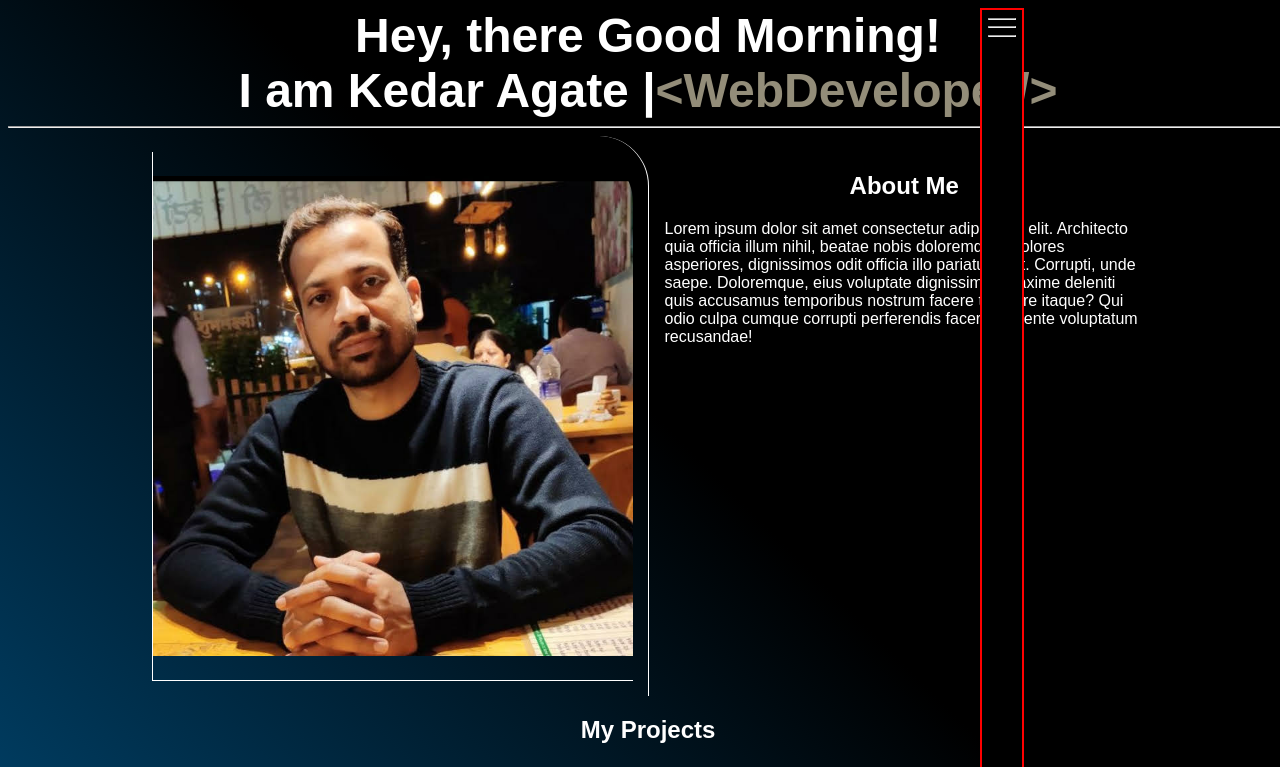
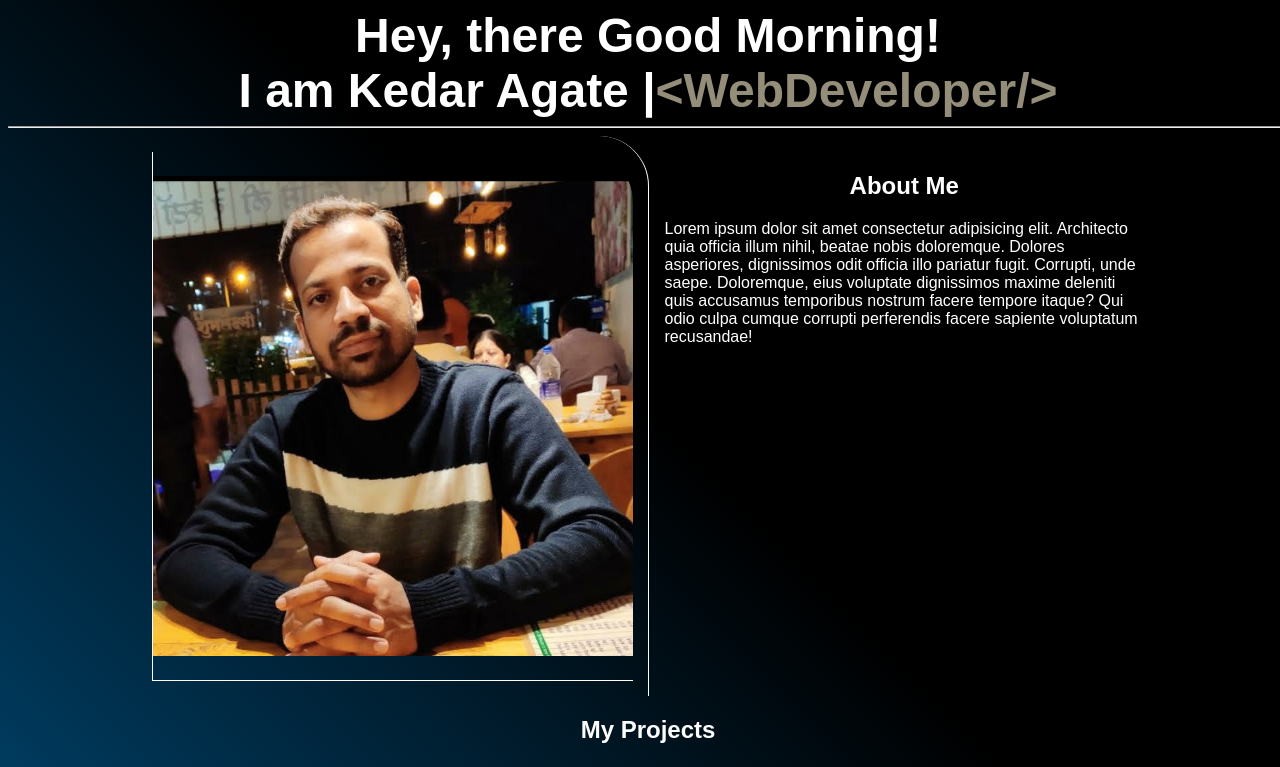
Before and after one commit to kedaragate/portfolio, a React (Vite) app: page / in a window 1280 px wide. Shown: the top 767 px of the page. Built offline with nearby package versions, Linux system fonts and the light colour scheme.

Commit message:
Update Sidebar.css

```diff
--- a/src/components/Sidebar/Sidebar.css
+++ b/src/components/Sidebar/Sidebar.css
@@ -3,7 +3,7 @@
   margin: 0;
   padding: 0;
 
-  right:20%;
+  right:100%;
   height: 100vh;
   position: absolute;
   z-index: 10;
@@ -11,11 +11,10 @@
 animation: sideBarTransform 1s ease in out forwards;
 }
 @keyframes sideBarTransform{
-0%{
-transform: translateX(0%)
-}
+
 100%{
-transform: translateX(100%)
+left:100%;
+right:20%;
 }
 }
 
```
